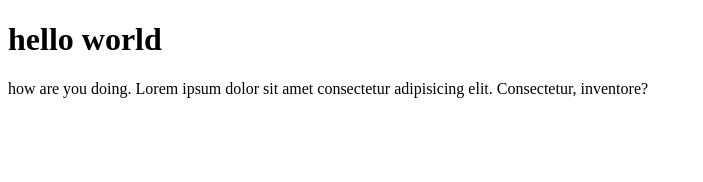
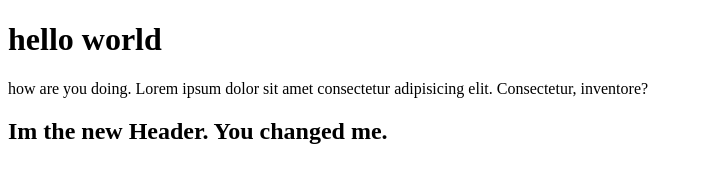
Before and after one commit to monirul-fahad/Course-test, a plain HTML site: page index.html in a window 1280 px wide. Shown: the whole page, without its empty margins (0-703 px from the left). Drawn offline with Linux system fonts and the light colour scheme.

Commit message:
new added

```diff
--- a/index.html
+++ b/index.html
@@ -9,5 +9,6 @@
 <body>
     <h1>hello world</h1>
     <P>how are you doing. Lorem ipsum dolor sit amet consectetur adipisicing elit. Consectetur, inventore?</P>
+    <h2>Im the new Header. You changed me.</h2>
 </body>
 </html>
```
